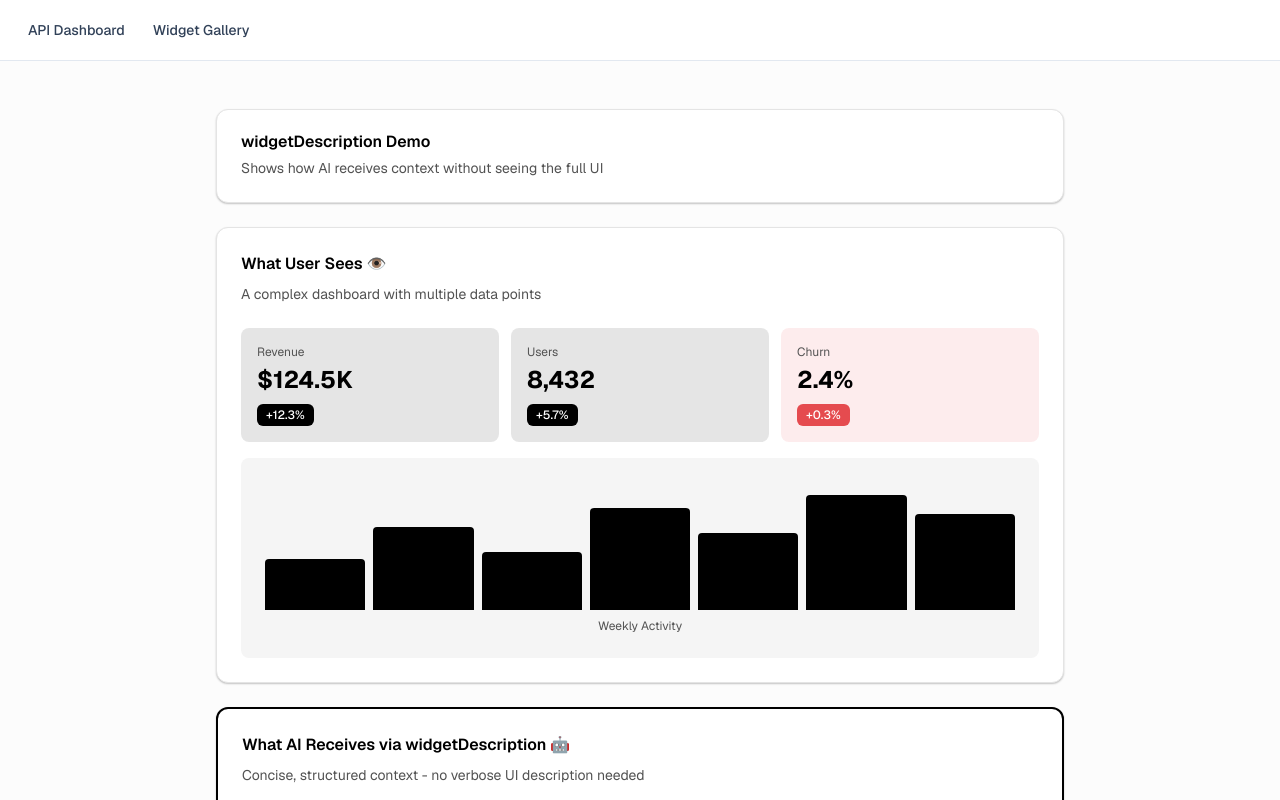
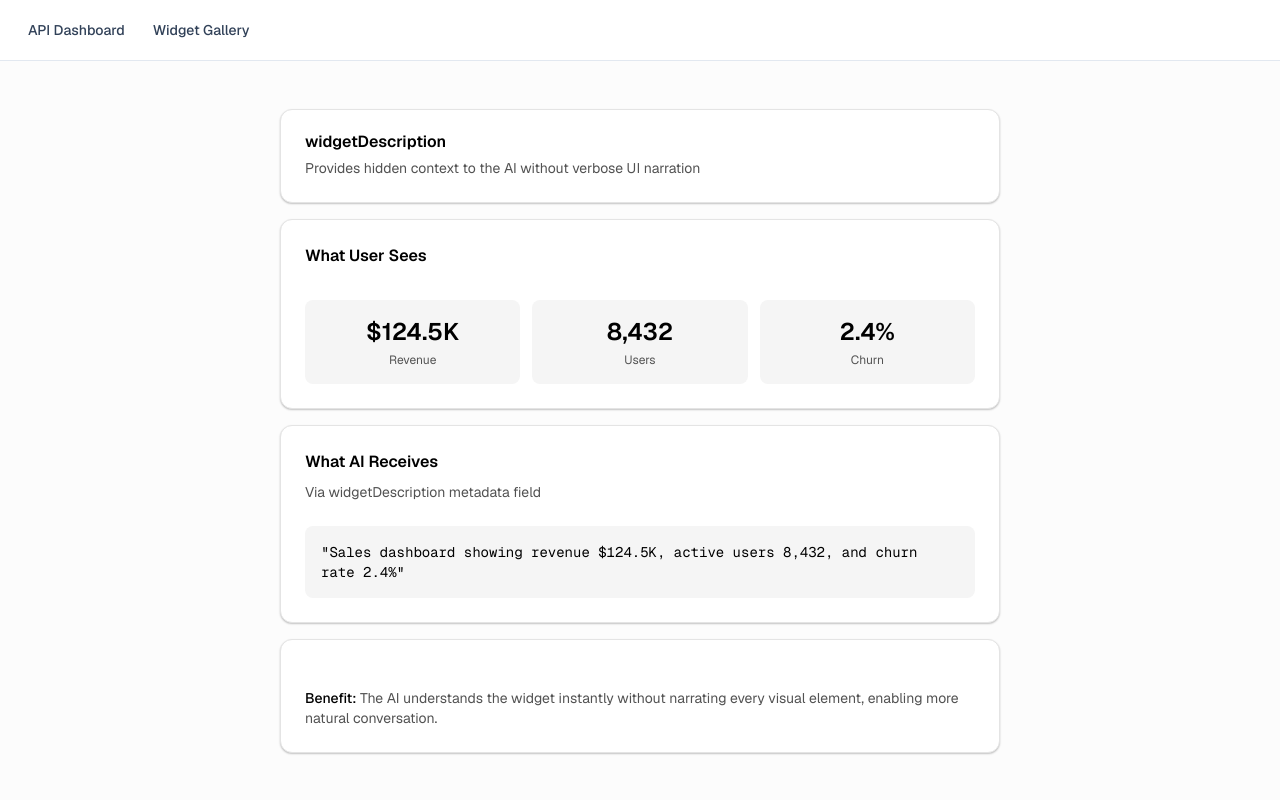
Before and after one commit to MCPJam/apps-sdk-everything, a Next.js app: page /widget-description-demo in a window 1280 px wide. Shown: the top 800 px of the page. Built offline with nearby package versions, Linux system fonts and the light colour scheme.

Commit message:
improve widget description demo

```diff
--- a/app/widget-description-demo/page.tsx
+++ b/app/widget-description-demo/page.tsx
@@ -1,85 +1,59 @@
 "use client";
 
 import { Card, CardContent, CardHeader, CardTitle, CardDescription } from "@/components/ui/card";
-import { Badge } from "@/components/ui/badge";
+import { Separator } from "@/components/ui/separator";
 
 export default function WidgetDescriptionDemo() {
   return (
-    <div className="p-6 max-w-4xl mx-auto space-y-6">
-      {/* Header */}
+    <div className="p-6 max-w-3xl mx-auto space-y-4">
       <Card>
         <CardHeader>
-          <CardTitle>widgetDescription Demo</CardTitle>
-          <CardDescription>Shows how AI receives context without seeing the full UI</CardDescription>
+          <CardTitle>widgetDescription</CardTitle>
+          <CardDescription>Provides hidden context to the AI without verbose UI narration</CardDescription>
         </CardHeader>
       </Card>
 
-      {/* Simulated Dashboard - What User Sees */}
       <Card>
         <CardHeader>
-          <CardTitle className="text-base">What User Sees 👁️</CardTitle>
-          <CardDescription>A complex dashboard with multiple data points</CardDescription>
+          <CardTitle className="text-base">What User Sees</CardTitle>
         </CardHeader>
         <CardContent>
-          <div className="space-y-4">
-            {/* Stats Grid */}
-            <div className="grid grid-cols-3 gap-3">
-              <div className="bg-primary/10 p-4 rounded-lg">
-                <div className="text-xs text-muted-foreground mb-1">Revenue</div>
-                <div className="text-2xl font-bold">$124.5K</div>
-                <Badge className="mt-2" variant="default">+12.3%</Badge>
-              </div>
-              <div className="bg-primary/10 p-4 rounded-lg">
-                <div className="text-xs text-muted-foreground mb-1">Users</div>
-                <div className="text-2xl font-bold">8,432</div>
-                <Badge className="mt-2" variant="default">+5.7%</Badge>
-              </div>
-              <div className="bg-destructive/10 p-4 rounded-lg">
-                <div className="text-xs text-muted-foreground mb-1">Churn</div>
-                <div className="text-2xl font-bold">2.4%</div>
-                <Badge className="mt-2" variant="destructive">+0.3%</Badge>
-              </div>
+          <div className="grid grid-cols-3 gap-3">
+            <div className="bg-muted p-4 rounded-lg text-center space-y-1">
+              <div className="text-2xl font-semibold">$124.5K</div>
+              <div className="text-xs text-muted-foreground">Revenue</div>
             </div>
-
-            {/* Fake Chart */}
-            <div className="bg-muted p-6 rounded-lg">
-              <div className="flex items-end justify-between h-32 gap-2">
-                {[40, 65, 45, 80, 60, 90, 75].map((height, i) => (
-                  <div key={i} className="bg-primary rounded-t flex-1" style={{ height: `${height}%` }} />
-                ))}
-              </div>
-              <div className="text-xs text-center text-muted-foreground mt-2">Weekly Activity</div>
+            <div className="bg-muted p-4 rounded-lg text-center space-y-1">
+              <div className="text-2xl font-semibold">8,432</div>
+              <div className="text-xs text-muted-foreground">Users</div>
+            </div>
+            <div className="bg-muted p-4 rounded-lg text-center space-y-1">
+              <div className="text-2xl font-semibold">2.4%</div>
+              <div className="text-xs text-muted-foreground">Churn</div>
             </div>
           </div>
         </CardContent>
       </Card>
 
-      {/* What AI Receives */}
-      <Card className="border-2 border-primary">
+      <Card>
         <CardHeader>
-          <CardTitle className="text-base">What AI Receives via widgetDescription 🤖</CardTitle>
-          <CardDescription>Concise, structured context - no verbose UI description needed</CardDescription>
+          <CardTitle className="text-base">What AI Receives</CardTitle>
+          <CardDescription>Via widgetDescription metadata field</CardDescription>
         </CardHeader>
         <CardContent>
-          <div className="bg-muted rounded-lg p-4 space-y-2">
-            <p className="text-sm font-mono text-primary">
-              "Sales dashboard for Q4 2024 showing revenue $124.5K (↑12.3%), active users 8,432 (↑5.7%), and churn rate 2.4% (↑0.3%). Weekly activity trend is positive."
+          <div className="bg-muted rounded-lg p-4">
+            <p className="text-sm font-mono">
+              "Sales dashboard showing revenue $124.5K, active users 8,432, and churn rate 2.4%"
             </p>
           </div>
         </CardContent>
       </Card>
 
-      {/* Key Benefit */}
       <Card>
         <CardContent className="pt-6">
-          <div className="space-y-3">
-            <p className="text-sm">
-              <span className="font-semibold text-foreground">✨ Benefit:</span> The AI understands your complex dashboard instantly without needing to narrate every visual element, button, color, and layout detail.
-            </p>
-            <p className="text-xs text-muted-foreground">
-              Without widgetDescription, the AI would need to describe: "The user sees a dashboard with three cards showing revenue of $124.5K with a green badge indicating +12.3%, then users count of 8,432 with +5.7%..." and so on. With widgetDescription, it just receives the essential context.
-            </p>
-          </div>
+          <p className="text-sm text-muted-foreground">
+            <span className="font-medium text-foreground">Benefit:</span> The AI understands the widget instantly without narrating every visual element, enabling more natural conversation.
+          </p>
         </CardContent>
       </Card>
     </div>
```
